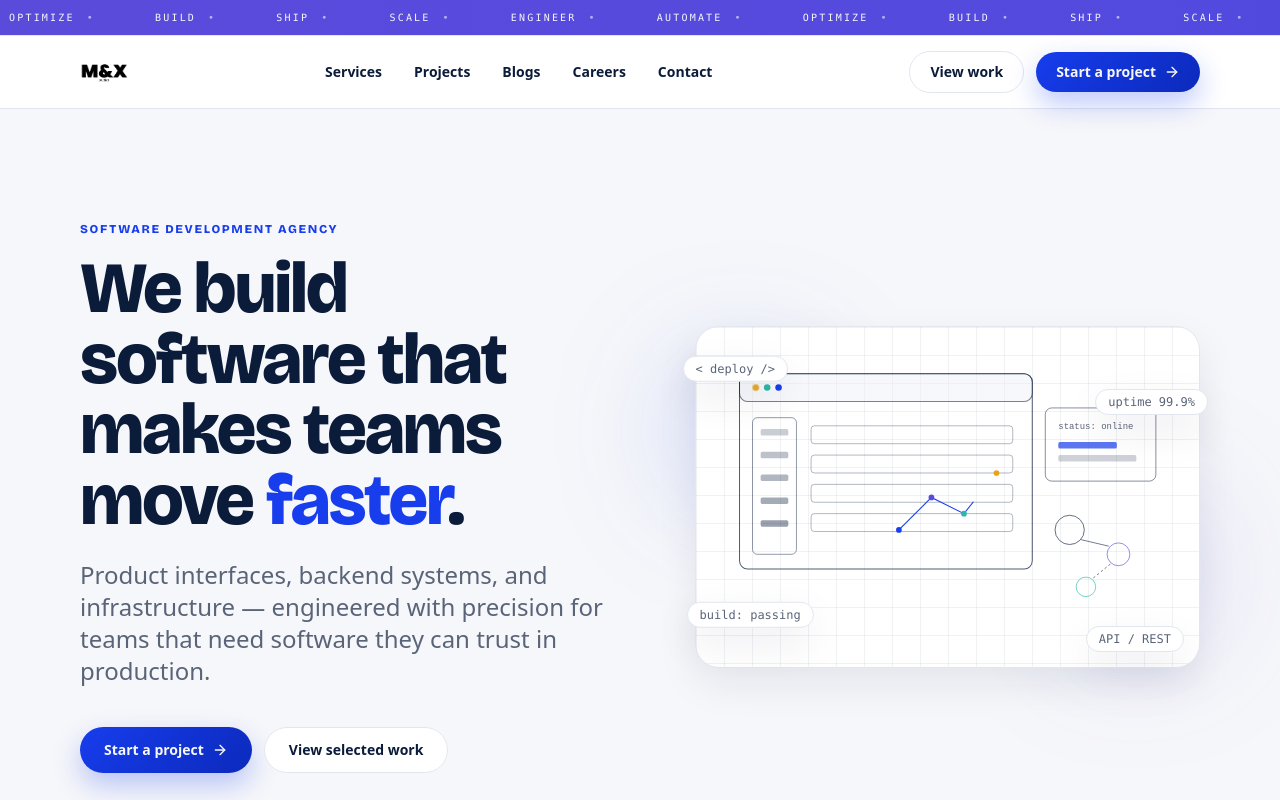
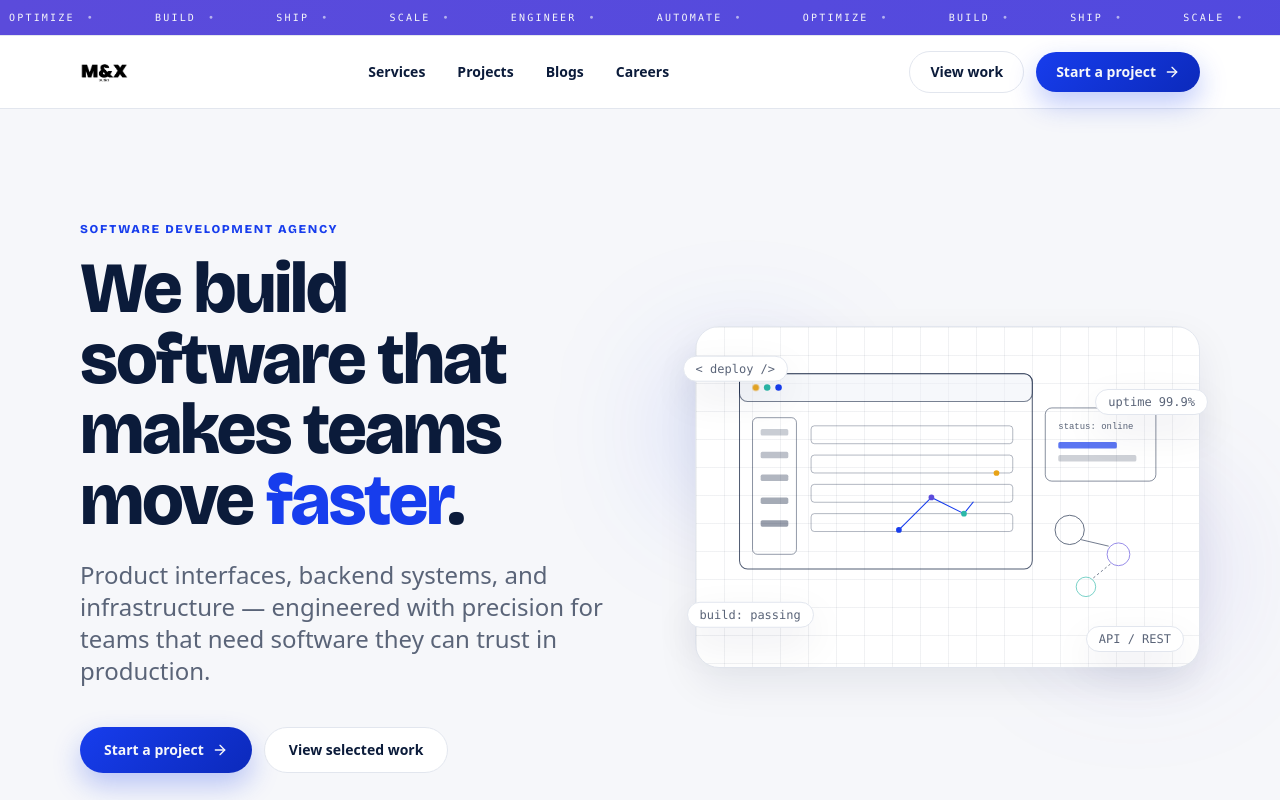
Before and after one commit to maxycagne/M-X_Studio, a React (Vite) app in the folder mxwebsite/: page / in a window 1280 px wide. Shown: the top 800 px of the page. Built offline with nearby package versions, Linux system fonts and the light colour scheme; a web font is replaced by a local one.

Commit message:
Remove "Contact" navigation item from the Header component

```diff
--- a/mxwebsite/Components/Header.tsx
+++ b/mxwebsite/Components/Header.tsx
@@ -9,7 +9,6 @@ const NAV_ITEMS = [
   { to: "/projects", label: "Projects" },
   { to: "/blogs", label: "Blogs" },
   { to: "/careers", label: "Careers" },
-  { to: "/contact", label: "Contact" },
 ] as const;
 
 const Header = () => {
```
